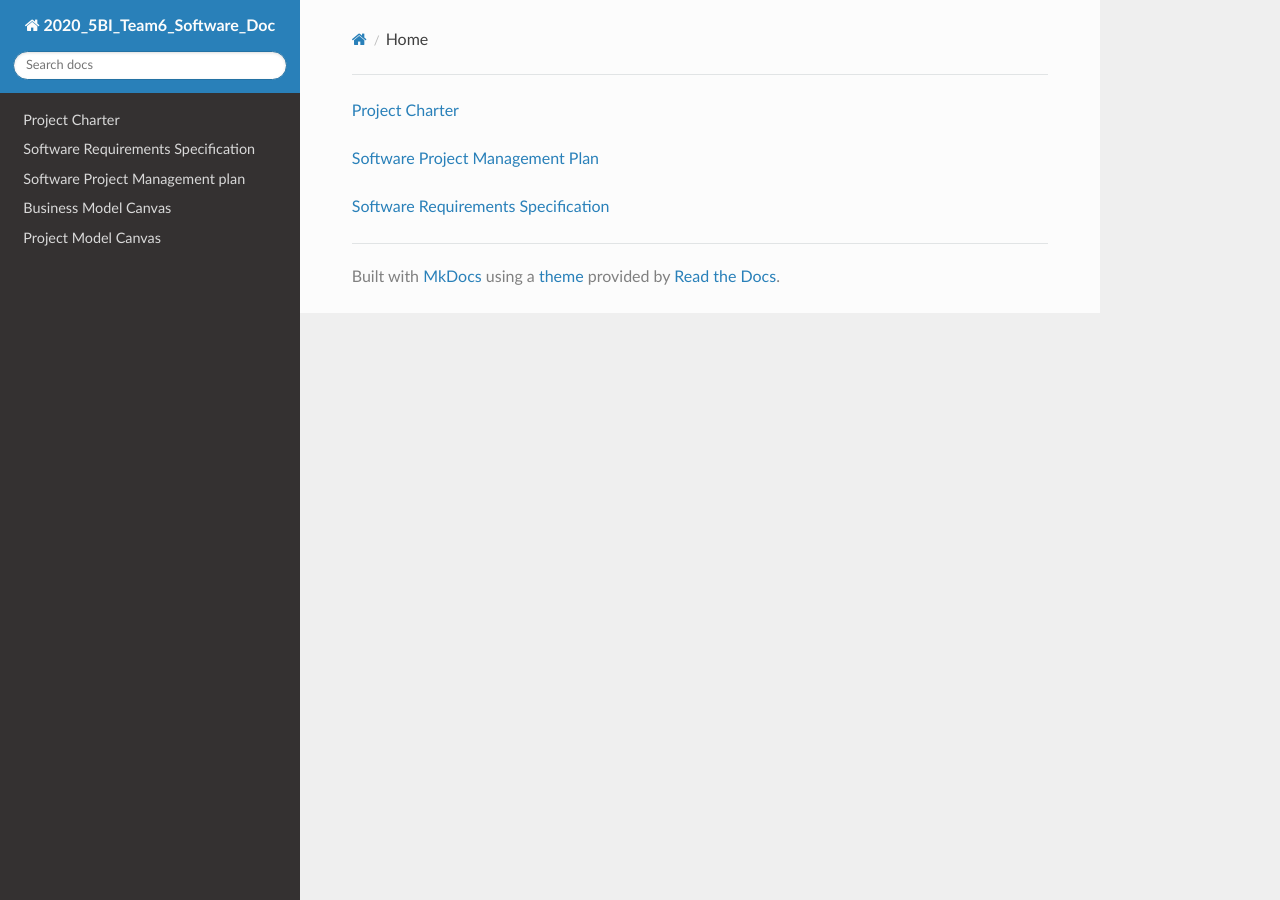
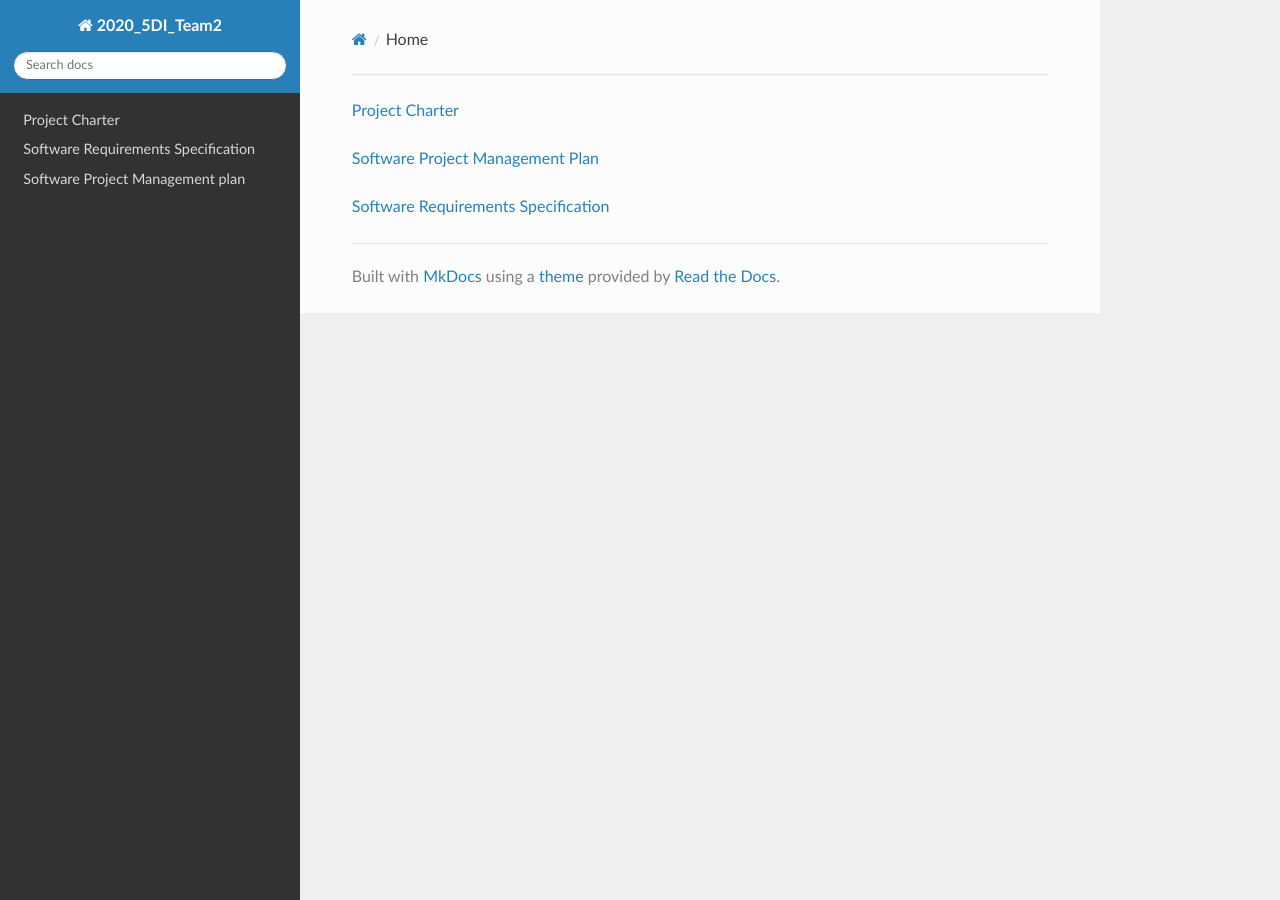
Before and after one commit to RecipMeTeam2/2020_5DI_team2_RecipMe, an MkDocs documentation site: the page built from docs/index.md, in a window 1280 px wide. Built offline with MkDocs 1.6.1, drawn with Linux system fonts in a browser that asks for light colours; nearby versions of some CDN libraries.

Commit message:
Update mkdocs.yml

```diff
--- a/mkdocs.yml
+++ b/mkdocs.yml
@@ -1,10 +1,9 @@
-site_name: 2020_5BI_Team6_Software_Doc
+site_name: 2020_5DI_Team2
 nav:
-    - 'Project Charter': 'Project Charter/index.md'
-    - 'Software Requirements Specification': 'Software Requirements Specification/index.md'
-    - 'Software Project Management plan': 'Software Project Management Plan/index.md'
-    - 'Business Model Canvas': 'Business Model Canvas/index.md'
-    - 'Project Model Canvas': 'Project Model Canvas/index.md'
+    - 'Project Charter': 'projectcharter.md'
+    - 'Software Requirements Specification': 'softwarerequirementsspecification.md'
+    - 'Software Project Management plan': 'softwareprojectmanagementplan.md'
+
 
 theme:
     name: readthedocs
```
